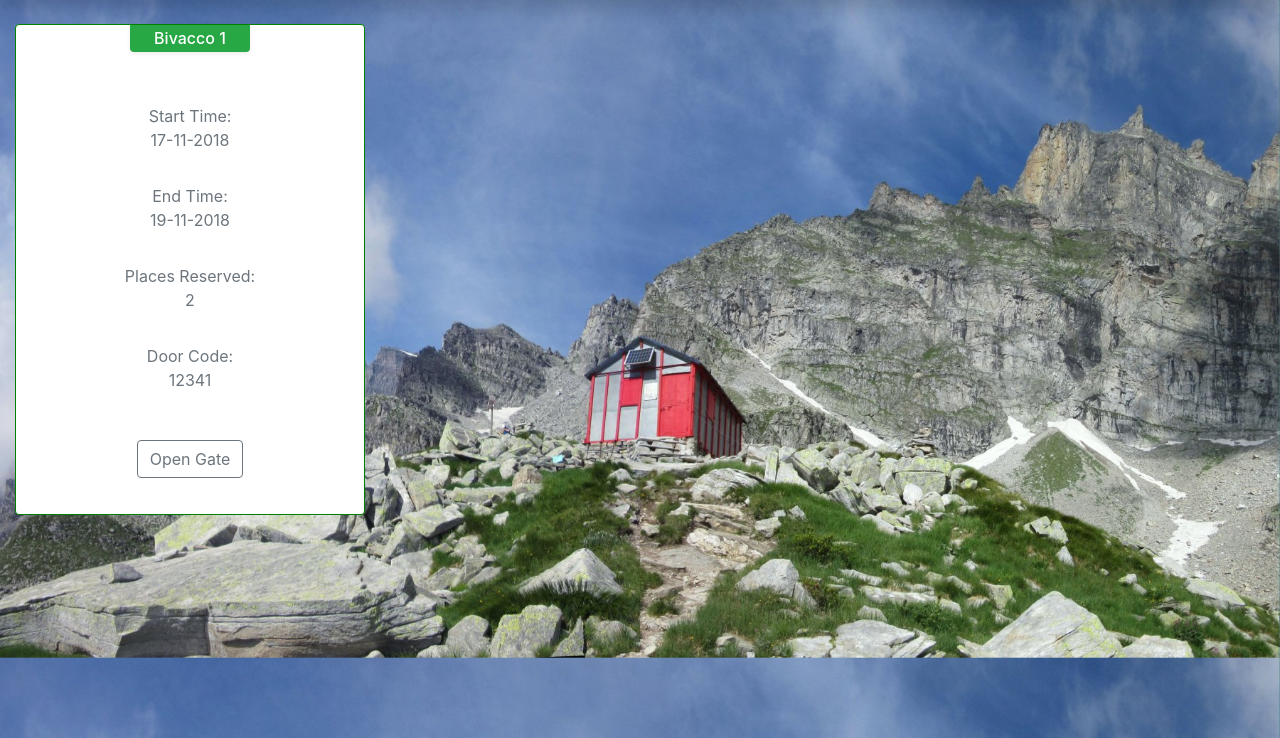
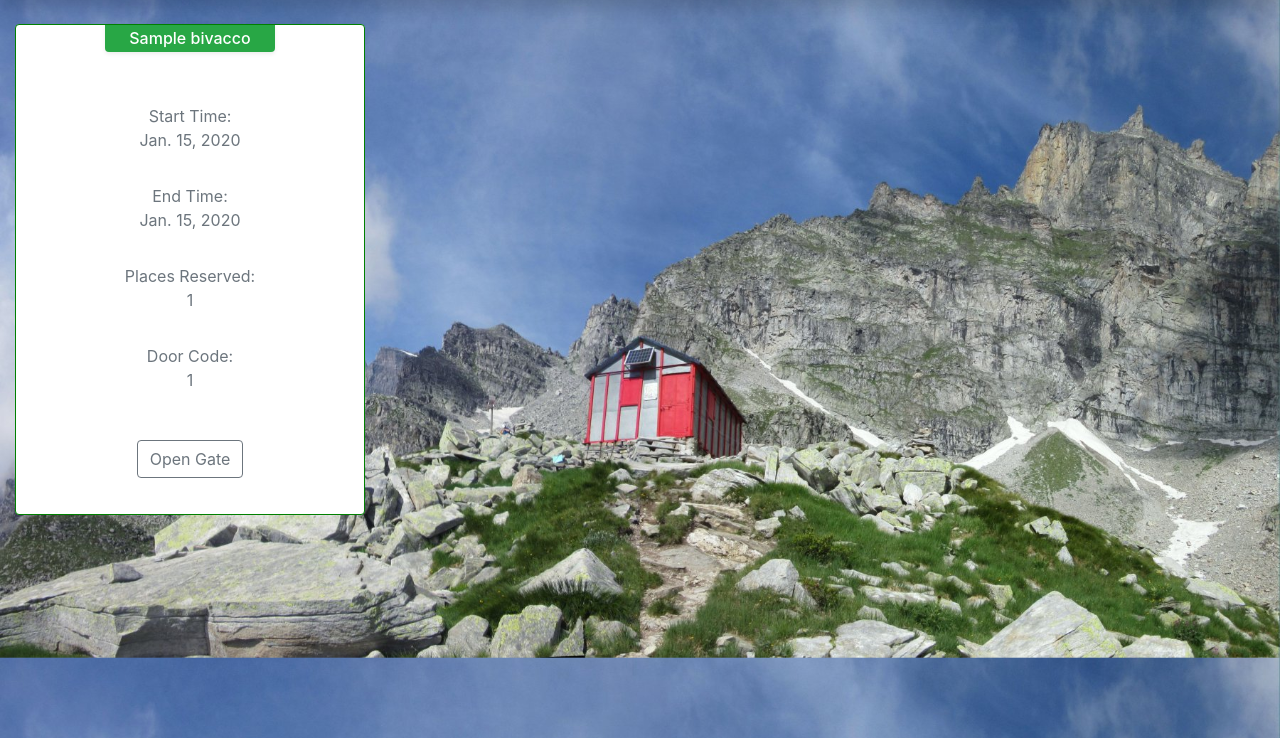
Before and after one commit to CarlottaTagliaro/VerticalInnovationHackathon, a Django app: page /bivacchi/reservation in a window 1280 px wide. Shown: the part 62-800 px from the top of the page. Run offline with Django 3.2, Linux system fonts and the light colour scheme; a user stored in the database is signed in; tables that the repository leaves empty hold one stand-in row (values such as "Sample post"); some libraries are stand-ins or nearby versions.

Commit message:
button not working in reservation management

```diff
--- a/locateBivacchi/static/stylesheet.css
+++ b/locateBivacchi/static/stylesheet.css
@@ -96,11 +96,11 @@ body#LoginForm{ background-image:url("https://hdwallsource.com/img/2014/9/blur-2
   color: #6c757d;
 }
 
-.card-deck {
+.card-deck1 {
   margin: 0;
 }
 
-.card-pricing {
+.card-pricing1 {
   border-color: green;
   max-width: 350px;
 }
--- a/locateBivacchi/templates/locateBivacchi/manageReservation.html
+++ b/locateBivacchi/templates/locateBivacchi/manageReservation.html
@@ -55,28 +55,31 @@
         </nav>
     </nav>
     <main class="main">
+        {% for res in reservations %}
         <div class="container mb-5 mt-5">
             <div class="pricing card-deck card-deck1 flex-column flex-md-row mb-3">
                 <div class="card card-pricing card-pricing1 text-center px-3 mb-4">
-                    <span class="h6 w-60 mx-auto px-4 py-1 rounded-bottom bg-success text-white shadow-sm">Bivacco 1</span>
+                    <span class="h6 w-60 mx-auto px-4 py-1 rounded-bottom bg-success text-white shadow-sm">{{res.bivacco.name}}</span>
                     <div class="bg-transparent card-header pt-4 border-0">
                     </div>
                     <div class="card-body pt-0">
                         <ul class="list-unstyled mb-4">
-                            <li>Start Time: <p> 17-11-2018</p>
+                            <li>Start Time: <p> {{res.start_date}}</p>
                             </li>
-                            <li>End Time: <p> 19-11-2018 </p>
+                            <li>End Time: <p>{{res.end_date}} </p>
                             </li>
-                            <li>Places Reserved: <p>2</p>
+                            <li>Places Reserved: <p>{{res.person_number}}</p>
                             </li>
-                            <li>Door Code: <p>12341</p>
+                            <li>Door Code: <p>{{res.code}}</p>
                             </li>
                         </ul>
-                        <button type="button" class="btn btn-outline-secondary mb-3">Open Gate</button>
+                        <button type="button" href="#" onclick="open({{ res.bivacco.pk }})" class="btn btn-outline-secondary mb-3">Open
+                            Gate</button>
                     </div>
                 </div>
             </div>
         </div>
+        {% endfor %}
     </main>
     <!-- Optional JavaScript -->
     <!-- jQuery first, then Popper.js, then Bootstrap JS -->
@@ -86,6 +89,19 @@
         crossorigin="anonymous"></script>
     <script src="https://stackpath.bootstrapcdn.com/bootstrap/4.1.3/js/bootstrap.min.js" integrity="sha384-ChfqqxuZUCnJSK3+MXmPNIyE6ZbWh2IMqE241rYiqJxyMiZ6OW/JmZQ5stwEULTy"
         crossorigin="anonymous"></script>
+    <script>
+        function open(pk) {
+            alert("lol");
+            $.ajax({
+                        type: "POST",
+                        url: "/bivacchi/opengate/" + pk + "/",
+                        async: true,
+                        success: function () {
+                            alert("lul");
+                        }
+                    });
+                }
+    </script>
 </body>
 
 </html>
--- a/locateBivacchi/urls.py
+++ b/locateBivacchi/urls.py
@@ -19,6 +19,7 @@ from . import views
 urlpatterns = [
     path('temperature/<int:biv_pk>/', views.temperature, name='temperature'),
     path('bar/<int:bar_pk>/', views.bar),
+    path('opengate/<int:id_gate>/', views.open_gate),
     path('checkcode/<int:biv_pk>/', views.checkCode),
     url(r'^map$', views.map, name='map'),
     url(r'^signup', views.userSignup, name='signup'),
--- a/locateBivacchi/views.py
+++ b/locateBivacchi/views.py
@@ -130,7 +130,7 @@ def checkBivaccoAvailability(request, id_bivacco, person_number, day_start,
     return response
 
 
-@login_required(login_url=reverse("login"))
+@login_required(login_url="/")
 def reserveBivacco(request, id_bivacco, person_number, day_start,
                    month_start, year_start, day_end, month_end,
                    year_end):
@@ -161,8 +161,11 @@ def reserveBivacco(request, id_bivacco, person_number, day_start,
         'code': -1
     })
 
+@login_required(login_url="/")
 def reservations(request):
-    return render(request,'locateBivacchi/manageReservation.html')
+    u = request.user
+    res_list = Reservation.objects.filter(user=u)
+    return render(request,'locateBivacchi/manageReservation.html',{'reservations':res_list})
 
 def viewBivacco(request, id_bivacco):
     if request.method == 'GET':
@@ -170,3 +173,14 @@ def viewBivacco(request, id_bivacco):
         info = utils.get_nearest_station(bivacco.coordinate_x, bivacco.coordinate_y)
         return render(request, "locateBivacchi/bivacco.html",
             {'bivacco': bivacco, 'user': request.user, 'weather': info})
+
+def open_gate(request,id_gate):
+    if (request.method == 'POST'):
+        bar = get_object_or_404(Bar,pk=id_gate)
+        date_now = datetime.now()
+        date_server = int(time.mktime(date_now.timetuple()))
+        bar.request_time = date_server
+        bar.save()
+        return HttpResponse(status = 200)
+    else:
+        return HttpResponse(status = 400)
--- a/lora/applications/hack.py
+++ b/lora/applications/hack.py
@@ -26,8 +26,8 @@ username = "texel" # your username here
 password = "dBNLyn3BL3vbcE2B" # your password here
 dev_EUI = "0099f60988d034e8" # your device EUI here
 TIME_SLEEP = 5
-server_ip = "52.168.150.89"
-server_port = "6000"
+server_ip = "127.0.0.1"
+server_port = "8000"
 
 # JWT generation method needed to query the LoRa App Server API
 def regenerateJWT(password,username):
```
